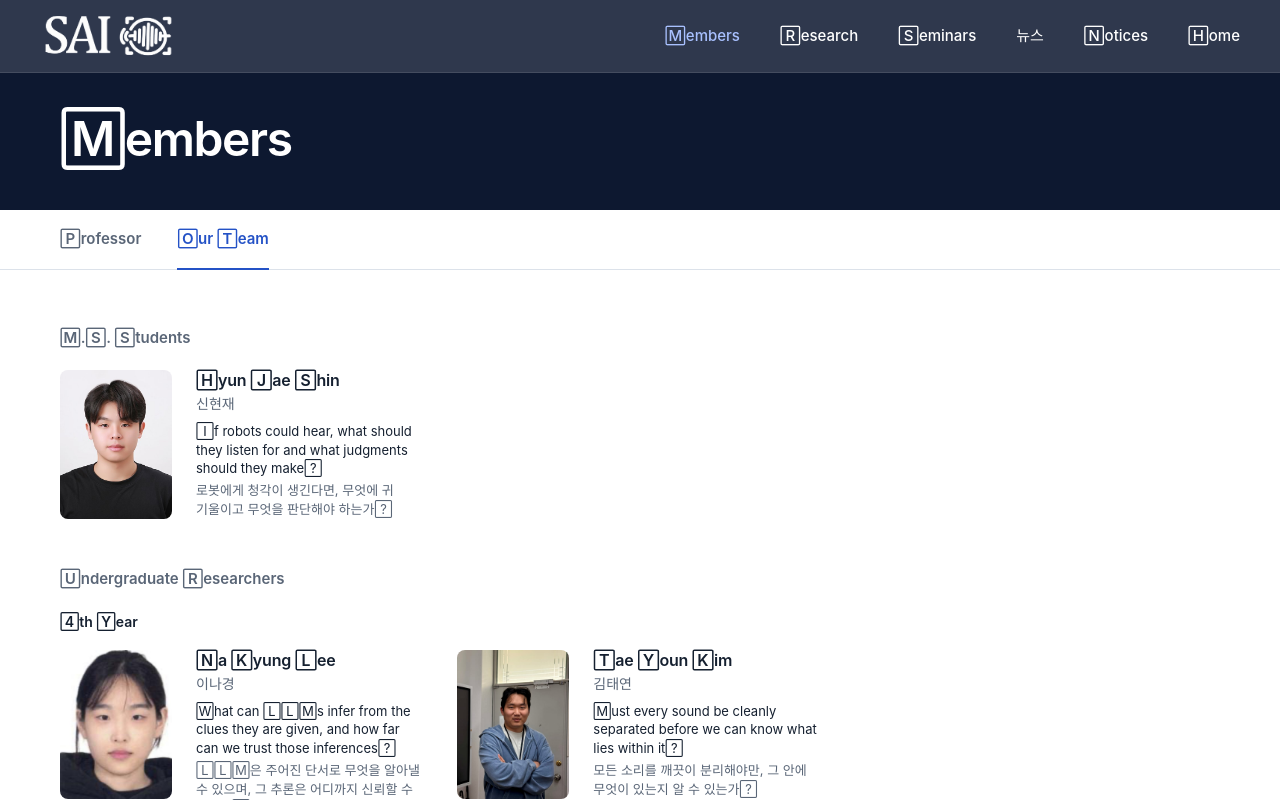
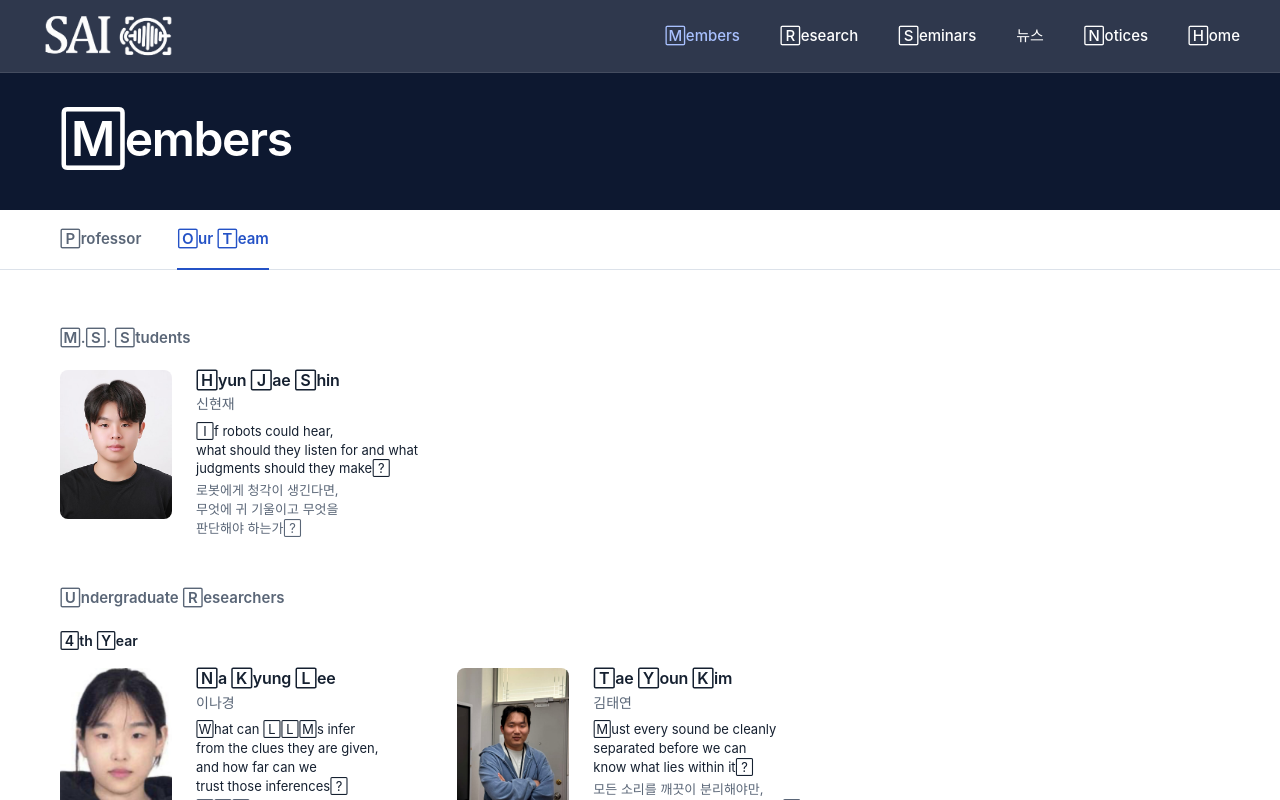
Before and after one commit to Signal-Augmented-Intelligence/Signal-Augmented-Intelligence.github.io, a Next.js app: page /members/our-team in a window 1280 px wide. Shown: the top 800 px of the page. Built offline with nearby package versions, Linux system fonts and the light colour scheme; a web font is replaced by a local one.

Commit message:
Our Team: 한 줄 소개를 쉼표 구절마다 줄바꿈
영어·한국어 소개 모두 쉼표로 끝나는 구절마다 새 줄로 시작하고, 각 구절은 text-wrap: balance로 줄 길이를 고르게 나눈다. people.yml 값은 그대로 둔다.

```diff
--- a/src/app/members/members.module.css
+++ b/src/app/members/members.module.css
@@ -10,6 +10,8 @@
 .nameKo { margin-top: 2px; color: var(--muted); font-size: var(--text-sm); }
 .bio { margin-top: 6px; font-size: var(--text-xs); line-height: 1.45; }
 .bioSecond { margin-top: 3px; color: var(--muted); }
+/* One block per comma-ended phrase; each phrase wraps with even line lengths. */
+.phrase { display: block; text-wrap: balance; }
 .link { display: flex; flex-wrap: wrap; gap: 4px 16px; margin-top: 8px; font-size: 0.8125rem; font-weight: 600; }
 
 .alumni { display: grid; }
--- a/src/app/members/our-team/page.tsx
+++ b/src/app/members/our-team/page.tsx
@@ -27,6 +27,13 @@ function rowsOf(groupId: string, members: Person[]): Row[] {
   return rows.filter((r) => r.members.length > 0);
 }
 
+/** Starts a new line after each comma-ended phrase ("…생긴다면, 무엇에…" → two lines). The data stays one line. */
+function phraseLines(text: string) {
+  return text.split(/(?<=,)\s+/).map((part, i) => (
+    <span key={i} className={styles.phrase}>{part}</span>
+  ));
+}
+
 export default function TeamPage() {
   const people = getPeople();
   const groups = TEAM_GROUPS.map((g) => ({ ...g, rows: rowsOf(g.id, people.filter((p) => p.group === g.id)) })).filter((g) => g.rows.length > 0 && g.rows[0].members.length > 0);
@@ -49,8 +56,8 @@ export default function TeamPage() {
                       <div className={styles.info}>
                         <p className={styles.name}>{m.name}</p>
                         {m.name_ko && <p className={styles.nameKo} lang="ko">{m.name_ko}</p>}
-                        {m.bio_en && <p className={styles.bio} lang={langOf(m.bio_en)}>{m.bio_en}</p>}
-                        {m.bio && <p className={`${styles.bio} ${m.bio_en ? styles.bioSecond : ''}`} lang={langOf(m.bio)}>{m.bio}</p>}
+                        {m.bio_en && <p className={styles.bio} lang={langOf(m.bio_en)}>{phraseLines(m.bio_en)}</p>}
+                        {m.bio && <p className={`${styles.bio} ${m.bio_en ? styles.bioSecond : ''}`} lang={langOf(m.bio)}>{phraseLines(m.bio)}</p>}
                         {(m.url || m.email) && (
                           <p className={styles.link}>
                             {m.url && <a href={m.url}>Website</a>}
```
Also changed, not shown: 1 other file (tests, documents, lock files or other folders).
